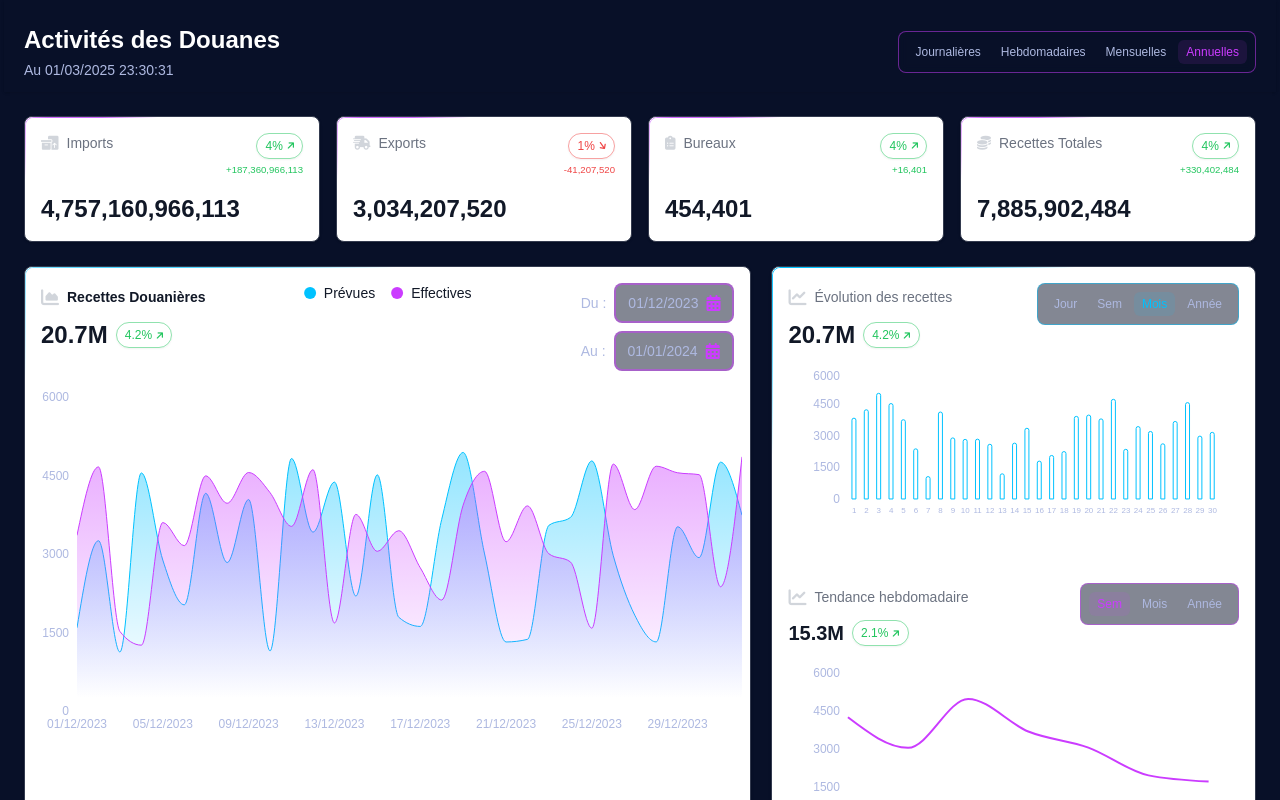
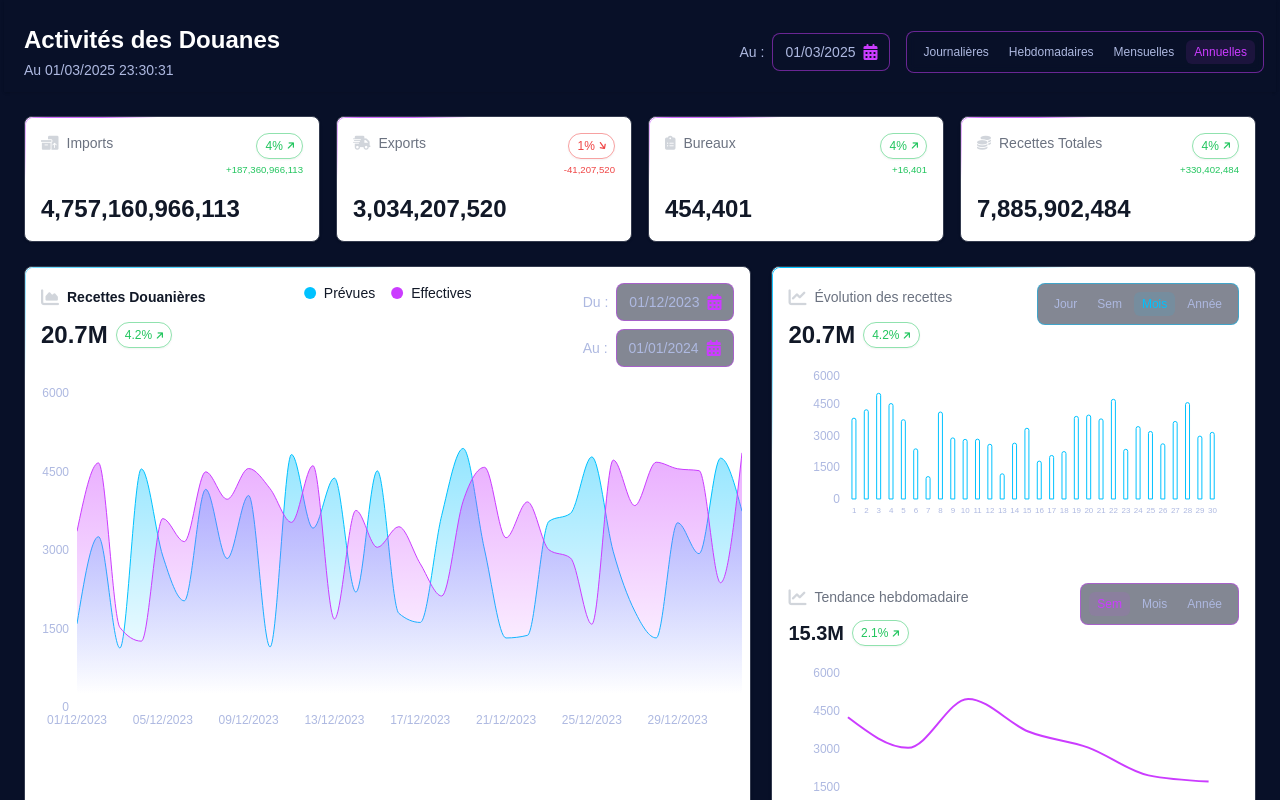
Before and after one commit to Kalixor/djib_2, a React (Vite) app: page / in a window 1280 px wide. Shown: the top 800 px of the page. Built offline with nearby package versions, Linux system fonts and the light colour scheme; a web font is replaced by a local one.

Commit message:
Initial commit from your app

```diff
--- a/src/components/CustomDatePicker.jsx
+++ b/src/components/CustomDatePicker.jsx
@@ -166,7 +166,7 @@ export default function CustomDatePicker({ value, onChange }) {
     <div className="relative">
       <div
         onClick={() => setIsOpen(!isOpen)}
-        className="flex items-center gap-2 bg-brand-800/50 px-3 py-2 rounded-lg cursor-pointer hover:bg-brand-700/50 transition-colors border-2 border-[#cb3cff]/50 hover:border-[#cb3cff]/70"
+        className="flex items-center gap-2 bg-brand-800/50 px-3 py-2 rounded-lg cursor-pointer hover:bg-brand-700/50 transition-colors border border-[#cb3cff]/50 hover:border-[#cb3cff]/70"
       >
         <span className="text-sm text-card-text">
           {new Date(value).toLocaleDateString('fr-FR')}
@@ -175,7 +175,7 @@ export default function CustomDatePicker({ value, onChange }) {
 
         {isOpen && (
           <div
-            className="absolute top-full right-0 mt-2 w-64 bg-brand-800/95 rounded-lg shadow-lg border-2 border-[#cb3cff]/50 backdrop-blur-sm z-10 p-4"
+            className="absolute top-full right-0 mt-2 w-64 bg-brand-800/95 rounded-lg shadow-lg border border-[#cb3cff]/50 backdrop-blur-sm z-[9999] p-4"
             onClick={(e) => e.stopPropagation()}
           >
             {view === 'days' && renderDays()}
@@ -183,7 +183,7 @@ export default function CustomDatePicker({ value, onChange }) {
             {view === 'years' && renderYears()}
 
             {view !== 'days' && (
-              <div className="flex justify-between mt-4 pt-4 border-t-2 border-[#cb3cff]/30">
+              <div className="flex justify-between mt-4 pt-4 border-t border-[#cb3cff]/30">
                 <button
                   onClick={(e) => {
                     e.stopPropagation()
--- a/src/components/Navbar.jsx
+++ b/src/components/Navbar.jsx
@@ -1,9 +1,11 @@
 import { usePeriod } from '../context/PeriodContext'
 import { useState, useEffect, useRef } from 'react'
+import CustomDatePicker from './CustomDatePicker'
 
 export default function Navbar() {
   const { period, togglePeriod } = usePeriod()
   const [currentTime, setCurrentTime] = useState(getFormattedTime())
+  const [selectedDate, setSelectedDate] = useState(new Date().toISOString().split('T')[0])
   const animationFrameRef = useRef()
 
   const updateTime = () => {
@@ -41,7 +43,15 @@ export default function Navbar() {
           </h1>
         </div>
 
-        <div className="mr-2">
+        <div className="flex items-center gap-4">
+          <div className="flex items-center gap-2">
+            <span className="text-sm text-card-text">Au :</span>
+            <CustomDatePicker
+              value={selectedDate}
+              onChange={setSelectedDate}
+            />
+          </div>
+
           <div className="bg-brand-800/50 backdrop-blur-sm p-2 rounded-lg border border-[#cb3cff]/50">
             <div className="flex gap-1">
               {['Journalières', 'Hebdomadaires', 'Mensuelles', 'Annuelles'].map((p) => (
```
